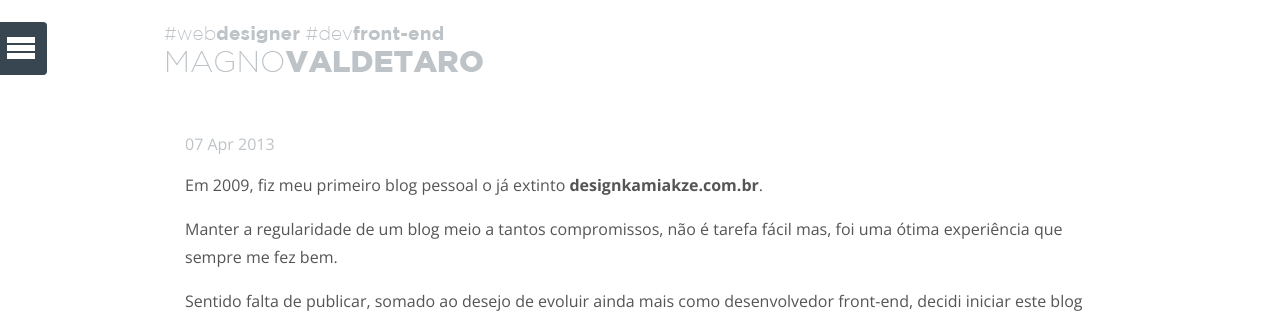
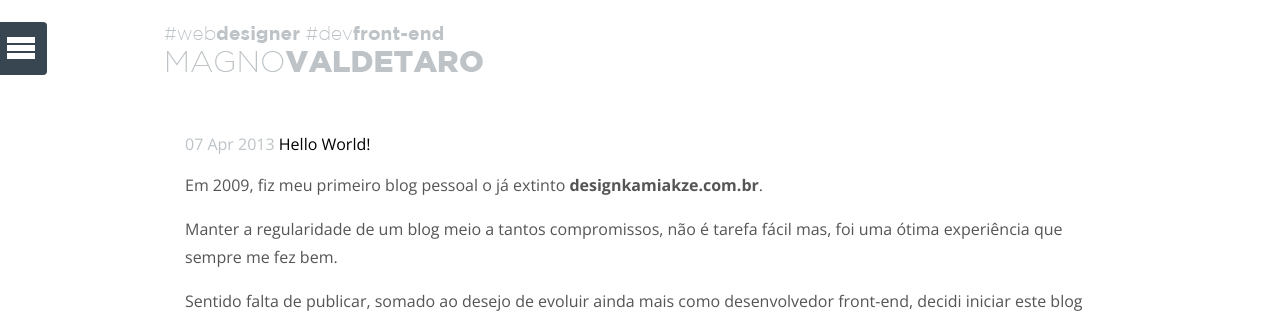
Before and after one commit to mvaldetaro/mvaldetaro.github.io, a Jekyll site: the page built from _posts/2013-04-07-hello-world.html, in a window 1280 px wide. Shown: the top 320 px of the page. Built offline with Jekyll 4.4.1, drawn with Linux system fonts in a browser that asks for light colours; nearby versions of some CDN libraries; Markdown is read by kramdown in place of the engine named in the settings; comment, search, counter and statistics services are not loaded.

Commit message:
Adcionado título

```diff
--- a/_layouts/post.html
+++ b/_layouts/post.html
@@ -12,9 +12,10 @@
     <section id="content" class="post">
       <article class="entry-content">
         <span class="data">{{ page.date | date_to_string }}</span>
+        {{ page.title }}
         {{ content }}
       </article>
-      {{ % if page.comments % }}
+      {{ % if page.comments = true % }}
         <div id="disqus_thread"></div>
         <script type="text/javascript">
             var disqus_shortname = 'magnovaldetaro';
```
